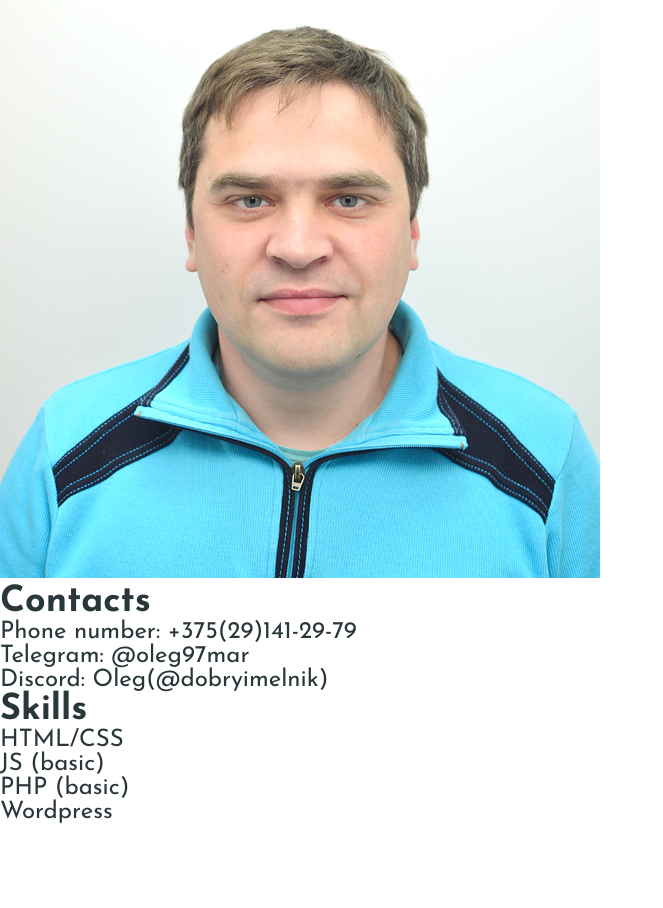
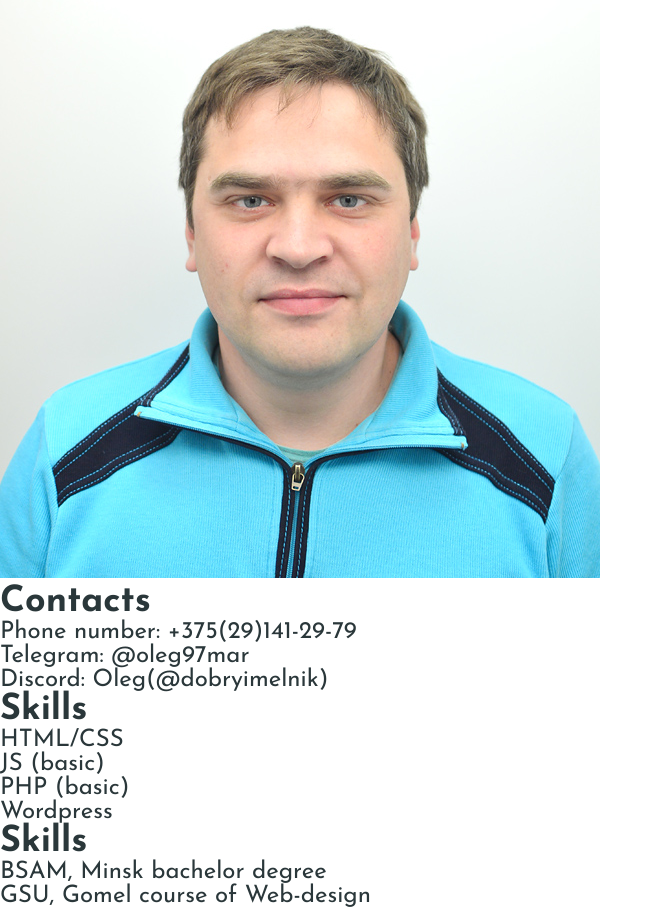
Before and after one commit to dobryimelnik/rsschool-cv, a plain HTML site: page index.html in a window 1280 px wide. Shown: the part 154-1062 px from the top of the page, without its empty margins (0-663 px from the left). Before the commit the page ends 978 px from the top, so only its background shows below. Drawn offline with Linux system fonts and the light colour scheme.

Commit message:
feat: added edu section

```diff
--- a/index.html
+++ b/index.html
@@ -51,6 +51,14 @@
             </ul>
         </section>
 
+        <section class="edu">
+            <h2 class="edu-title title">Skills</h2>
+            <ul class="edu-list">
+                <li class="edu-item">BSAM, Minsk bachelor degree</li>
+                <li class="edu-item">GSU, Gomel course of Web-design</li>
+            </ul>
+        </section>
+
     </main>
 </body>
 </html>
```
